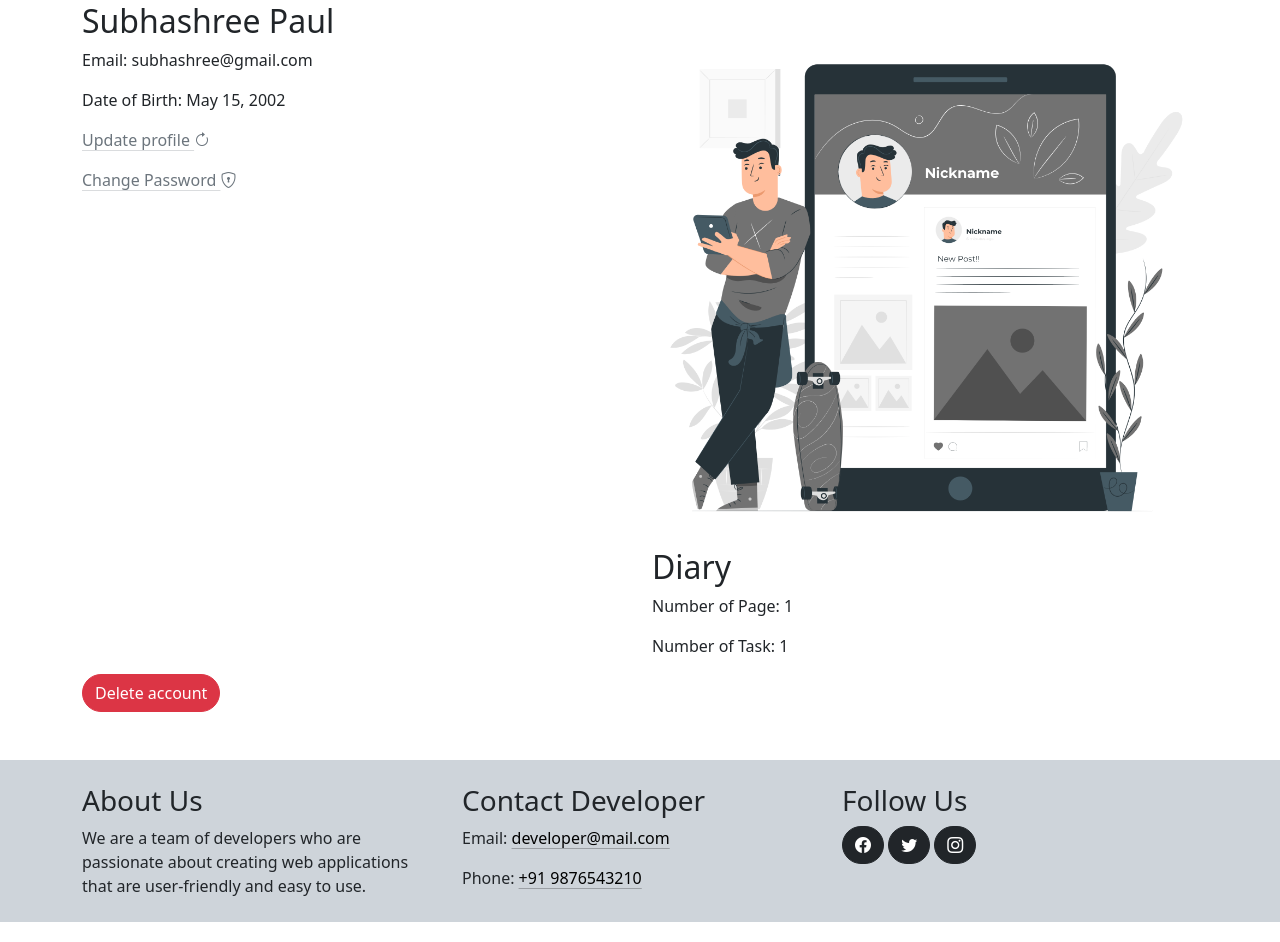
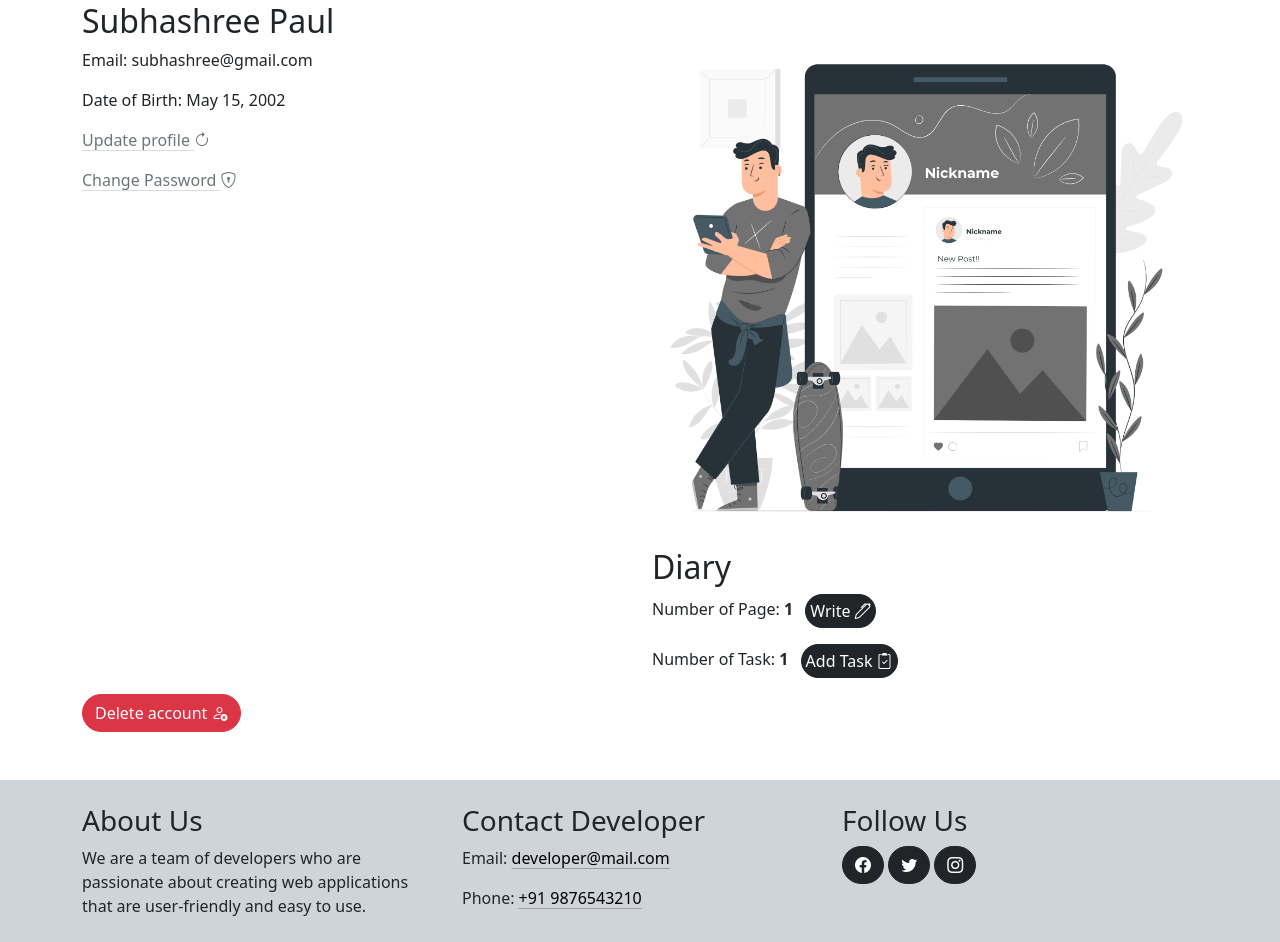
Before and after one commit to Soumen3/Your_Diary, a Django app: page /profile/ in a window 1280 px wide. Shown: the part 72-1014 px from the top of the page. Run offline with Django 5.2, Linux system fonts and the light colour scheme; a user stored in the database is signed in; data comes from the database, SQL or seed files in the repository; both versions use the stored data as it was after the commit; some libraries are stand-ins or nearby versions; some web fonts are replaced.

Commit message:
all button icon added

```diff
--- a/Your_Diary/settings.py
+++ b/Your_Diary/settings.py
@@ -40,6 +40,7 @@ INSTALLED_APPS = [
     'django.contrib.staticfiles',
 	'diary',
 	'verify_email.apps.VerifyEmailConfig',
+	'widget_tweaks',
 ]
 
 MIDDLEWARE = [
--- a/diary/templates/home.html
+++ b/diary/templates/home.html
@@ -16,7 +16,7 @@
 					{% endif %}
 					<p class="tag-text fs-2 text">Discover Yourself With A Personalized Digital Diary</p>
 					<p class="about-text fs-6 text"> Capture Moments, Reflect on Your Journey, and Ignite personal Growth.  </p>
-					<a href="{% url 'myDiary' %}" class="btn btn-dark rounded">Get Started</a>
+					<a href="{% url 'myDiary' %}" class="btn btn-dark rounded">Get Started <i class="bi bi-arrow-right"></i></a>
 				</div>
 			</div>
 			<div class="col-sm-5 home-img">
--- a/diary/templates/profile.html
+++ b/diary/templates/profile.html
@@ -30,13 +30,13 @@
 					</div>
 					<div class="profile-info">
 						<h2>Diary</h2>
-						<p>Number of Page: {{pages}}</p>
-						<p>Number of Task: {{todos}}</p>
+						<p>Number of Page: <strong>{{pages}}</strong> <a href="{% url "writePage" %}" class="btn btn-dark p-1 mx-2">Write <i class="bi bi-pen"></i></a></p>
+						<p>Number of Task: <strong>{{todos}}</strong> <a href="{% url "todo" %}" class="btn btn-dark p-1 mx-2">Add Task <i class="bi bi-clipboard2-check"></i></a></p>
 					</div>
 				</div>
 			</div>
 		</div>
-		<button class="btn btn-danger" id="delete-account">Delete account</button>
+		<button class="btn btn-danger" id="delete-account">Delete account <i class="bi bi-person-x"></i></button>
 	</div>
 
 	<dialog id="delete-account-dialog">
--- a/diary/templates/todo.html
+++ b/diary/templates/todo.html
@@ -20,7 +20,7 @@
 							{{field}}  <small class='text-warning'>{{field.errors|striptags}}</small>
 						</div>
 					{% endfor %}
-					<input type="submit" class="btn btn-dark mt-2" value='Add Task'>
+					<button type="submit" class="btn btn-dark mt-2">Add Task <i class="bi bi-clipboard2-check"></i></button>
 
 					{% if signup_form.non_field_errors %}
 						{% for error in signup_form.non_field_errors %}
--- a/diary/templates/updateTodo.html
+++ b/diary/templates/updateTodo.html
@@ -16,7 +16,7 @@
 							{{field}}  <small class='text-warning'>{{field.errors|striptags}}</small>
 						</div>
 					{% endfor %}
-					<input type="submit" class="btn btn-dark mt-2" value='Update Task'>
+					<button type="submit" class="btn btn-dark mt-2" value='Update Task'>Update Tash <i class="bi bi-cloud-arrow-up"></i> </button>
 				</form>
 			</div>
 			<div class="col-sm-8">
--- a/diary/templates/update_profile.html
+++ b/diary/templates/update_profile.html
@@ -1,5 +1,6 @@
 {% extends "base.html" %}
 {% load static %}
+{% load widget_tweaks %}
 
 {% block title %} Update Profile {% endblock title %}
 {% block css %}
--- a/diary/templates/writePage.html
+++ b/diary/templates/writePage.html
@@ -14,7 +14,7 @@
 					{{field}}  <small class='text-warning'>{{field.errors|striptags}}</small>
 				</div>
 			{% endfor %}
-			<button type="submit" class='btn btn-dark mt-2' formnovalidate >Save Page</button>
+			<button type="submit" class='btn btn-dark mt-2' formnovalidate >Save Page <i class="bi bi-cloud-check"></i></button>
 		</form>
 	</div>
 {% endblock body %}
```
Also changed, not shown: db.sqlite3.
